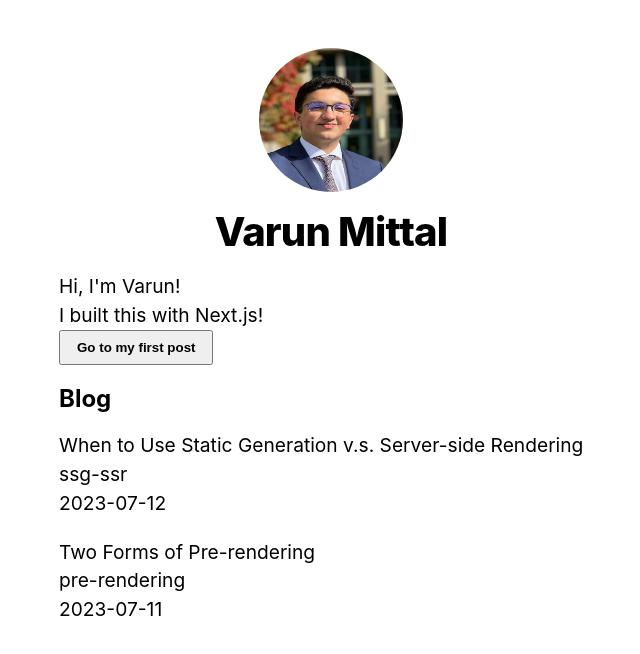
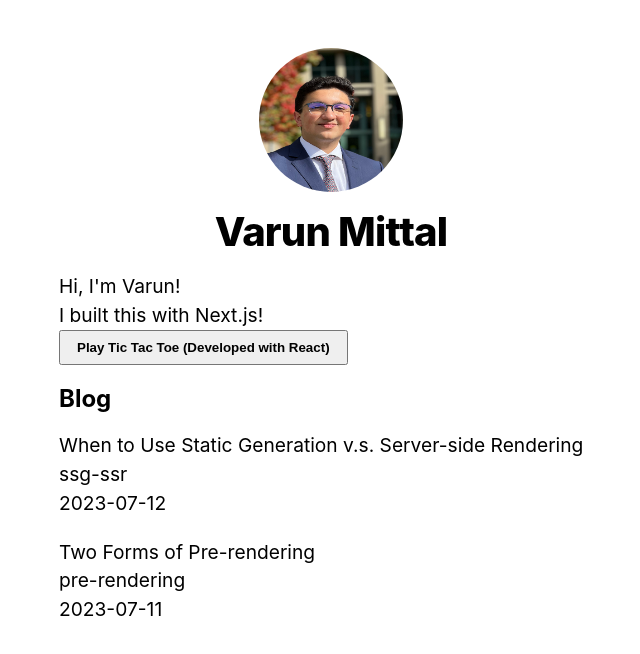
Before and after one commit to monstrosity1001/nextJSBlog, a Next.js app: page / in a window 1280 px wide. Shown: the top 654 px of the page, without its empty margins (309-949 px from the left). Built offline with nearby package versions, Linux system fonts and the light colour scheme.

Commit message:
Brought ticTacToe one level up

```diff
--- a/pages/posts/TicTacToe.jsx
+++ b/pages/TicTacToe.jsx
@@ -1,5 +1,5 @@
 import { useState } from "react";
-import styles from "../../styles/TicTacToe.module.css";
+import styles from "../styles/TicTacToe.module.css";
 import Link from "next/link";
 
 export default function Game() {
--- a/pages/index.js
+++ b/pages/index.js
@@ -24,8 +24,8 @@ export default function Home({ allPostsData }) {
         <p>
           I built this with Next.js!
         </p>
-        <Link href="/posts/first-post">
-          <button>Go to my first post</button>
+        <Link href="/TicTacToe">
+          <button>Play Tic Tac Toe (Developed with React)</button>
         </Link>
       </section>
       <section className={`${utilStyles.headingMd} ${utilStyles.padding1px}`}>
```
Also changed, not shown: pages/posts/[id].js (added).
